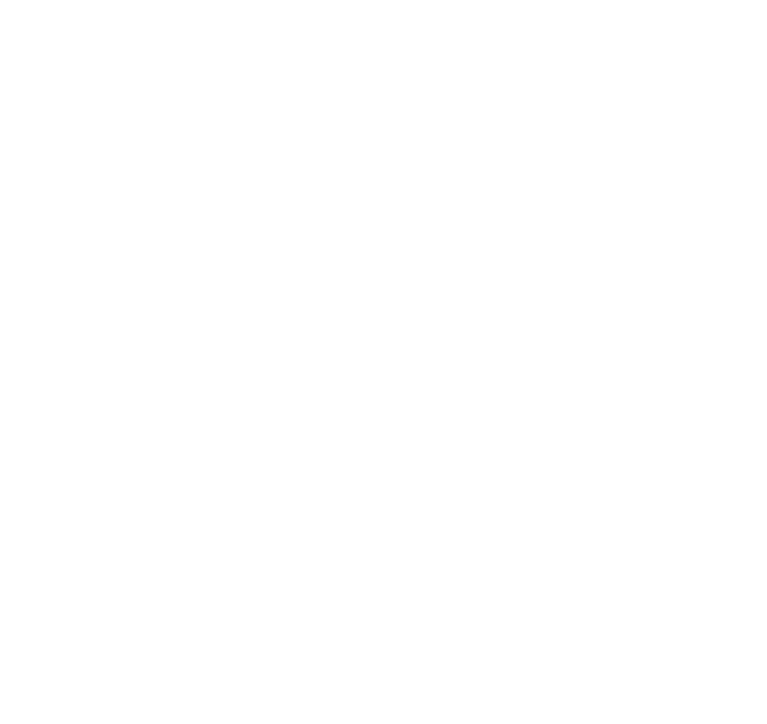
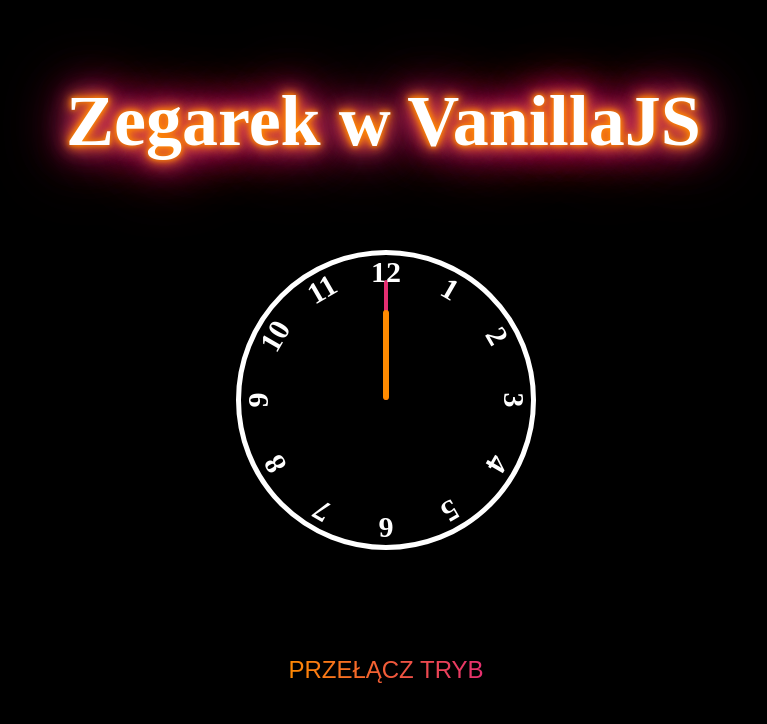
Before and after one commit to MateuszSzczukiewicz/ClockJS, a plain HTML site: page index.html in a window 1280 px wide. Shown: the whole page, without its empty margins (254-1021 px from the left). Drawn offline with Linux system fonts and the light colour scheme.

Commit message:
First html and css methods

```diff
--- a/index.html
+++ b/index.html
@@ -9,7 +9,29 @@
   <link rel="stylesheet" href="style.css">
 </head>
 <body>
-
+  <section class="clock">
+    <div class="clock__wrapper">
+      <h1 class="clock__title">Zegarek w VanillaJS</h1>
+      <main class="clock__main">
+        <div class="clock__center"></div>
+        <div class="clock__hand-minutes"></div>
+        <div class="clock__hand-hours"></div>
+        <div class="clock__number">1</div>
+        <div class="clock__number">2</div>
+        <div class="clock__number">3</div>
+        <div class="clock__number">4</div>
+        <div class="clock__number">5</div>
+        <div class="clock__number">6</div>
+        <div class="clock__number">7</div>
+        <div class="clock__number">8</div>
+        <div class="clock__number">9</div>
+        <div class="clock__number">10</div>
+        <div class="clock__number">11</div>
+        <div class="clock__number">12</div>
+      </main>
+      <button class="clock__switch" type="button">Przełącz tryb</button>
+    </div>
+  </section>
   <script src="app.js"></script>
 </body>
 </html>
--- a/style.css
+++ b/style.css
@@ -0,0 +1,169 @@
+* {
+    margin: 0;
+    padding: 0;
+    box-sizing: border-box;
+    user-select: none;
+}
+
+body {
+    background-color: black;
+}
+
+.clock {
+    box-sizing: content-box;
+    position: fixed;
+    top: 50%;
+    left: 50%;
+    width: 640px;
+    height: 640px;
+    transform: translate(-50%, -50%);
+}
+
+.clock:hover {
+    box-shadow: 0 0 1px rgba(255, 0, 0, 1);
+}
+
+.clock__wrapper {
+    display: flex;
+    align-self: center;
+    justify-content: space-between;
+    flex-direction: column;
+    height: 100%;
+}
+
+.clock__title {
+    font-size: 72px;
+    color: white;
+    text-shadow: 0 0 5px #ff8a00,
+    0 0 10px #ff8a00,
+    0 0 15px #ff8a00,
+    0 0 20px #e52e71,
+    0 0 30px #e52e71,
+    0 0 40px #e52e71,
+    0 0 55px #e52e71,
+    0 0 75px #e52e71;
+}
+
+.clock__main {
+    position: absolute;
+    top: 50%;
+    left: 50%;
+    transform: translate(-50%, -50%);
+    width: 300px;
+    height: 300px;
+    border-radius: 50%;
+    border: 5px solid white;
+    z-index: 2;
+}
+
+.clock__center {
+}
+
+.clock__hand-hours {
+    position: absolute;
+    width: 6px;
+    height: 90px;
+    bottom: 50%;
+    left: 50%;
+    transform: translate(-50%);
+    border-radius: 20px 20px;
+    background-color: #ff8a00;
+    z-index: 1;
+}
+
+.clock__hand-minutes {
+    position: absolute;
+    width: 4px;
+    height: 120px;
+    bottom: 50%;
+    left: 50%;
+    transform: translate(-50%);
+    border-radius: 20px 20px;
+    background-color: #e52e71;
+    z-index: 0;
+}
+
+.clock__number {
+    position: absolute;
+    font-size: 30px;
+    font-weight: 700;
+    top: 0;
+    left: 0;
+    height: 100%;
+    width: 100%;
+    text-align: center;
+    color: white;
+    background-clip: text;
+    -webkit-background-clip: text;
+}
+
+.clock__number:nth-child(4) {
+    transform: rotate(30deg);
+}
+
+.clock__number:nth-child(5) {
+    transform: rotate(60deg);
+}
+
+.clock__number:nth-child(6) {
+    transform: rotate(90deg);
+}
+
+.clock__number:nth-child(7) {
+    transform: rotate(120deg);
+}
+
+.clock__number:nth-child(8) {
+    transform: rotate(150deg);
+}
+
+.clock__number:nth-child(9) {
+    transform: rotate(180deg);
+}
+
+.clock__number:nth-child(10) {
+    transform: rotate(210deg);
+}
+
+.clock__number:nth-child(11) {
+    transform: rotate(240deg);
+}
+
+.clock__number:nth-child(12) {
+    transform: rotate(270deg);
+}
+
+.clock__number:nth-child(13) {
+    transform: rotate(300deg);
+}
+
+.clock__number:nth-child(14) {
+    transform: rotate(330deg);
+}
+
+.clock__switch {
+    align-self: center;
+    font-size: 24px;
+    font-family: Arial, sans-serif;
+    cursor: pointer;
+    text-transform: uppercase;
+    width: 200px;
+    height: 100px;
+    transition: 0.4s;
+    border: 0;
+    background: linear-gradient(90deg, #ff8a00, #e52e71);
+    background-clip: text;
+    -webkit-background-clip: text;
+    -webkit-text-fill-color: transparent;
+}
+
+.clock__switch:hover {
+    box-shadow: 0 0 5px #ff8a00,
+    0 0 10px #ff8a00,
+    0 0 15px #ff8a00,
+    0 0 20px #e52e71,
+    0 0 30px #e52e71,
+    0 0 40px #e52e71,
+    0 0 55px #e52e71,
+    0 0 75px #e52e71;
+}
```
